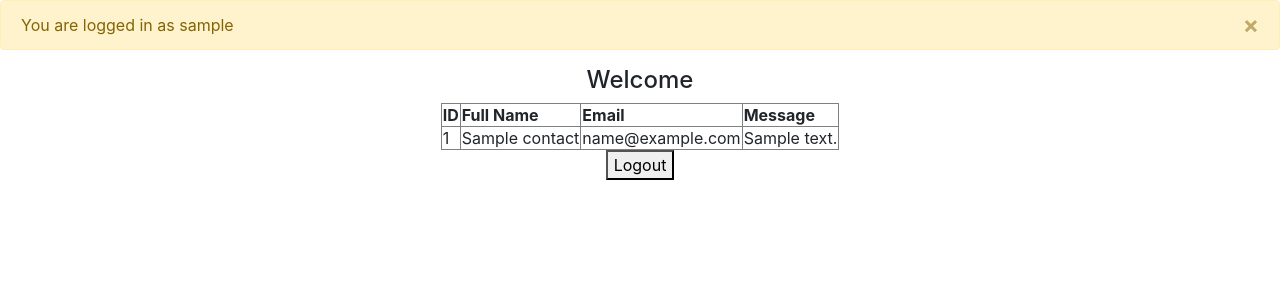
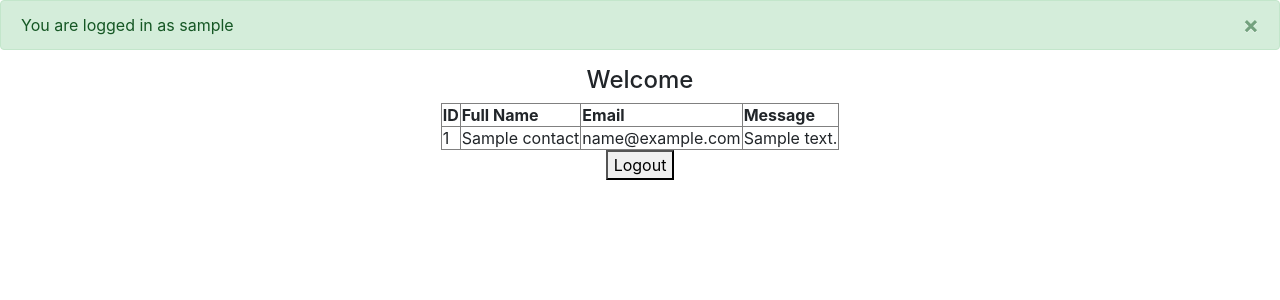
Before and after one commit to ShahadilMunawir/global-icon-movers, a Flask app: page /admin in a window 1280 px wide. Shown: the top 300 px of the page. Run offline with Flask 2, Linux system fonts and the light colour scheme; the visitor is signed in with stand-in values (Sample User, id 1); tables that the repository leaves empty hold one stand-in row (values such as "Sample post"); some libraries are stand-ins or nearby versions.

Commit message:
changed flash color to green

```diff
--- a/solution/templates/admin.html
+++ b/solution/templates/admin.html
@@ -5,7 +5,7 @@
     </head>
     <body>
         {% for message in get_flashed_messages() %}
-        <div class="alert alert-warning alert-dismissible fade show" role="alert">
+        <div class="alert alert-success alert-dismissible fade show" role="alert">
             {{ message }}
             <button type="button" class="close" data-dismiss="alert" aria-label="Close">
               <span aria-hidden="true">&times;</span>
```
